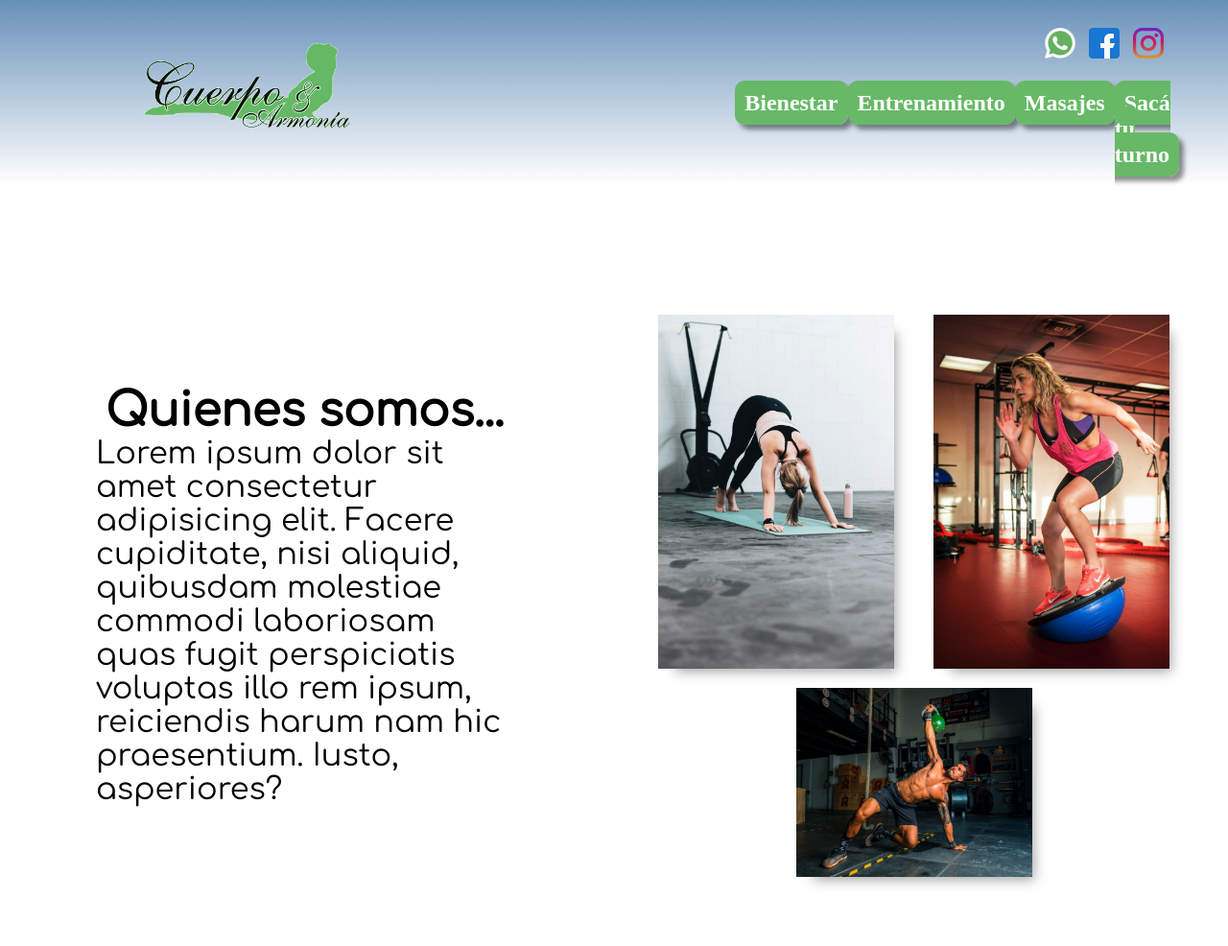
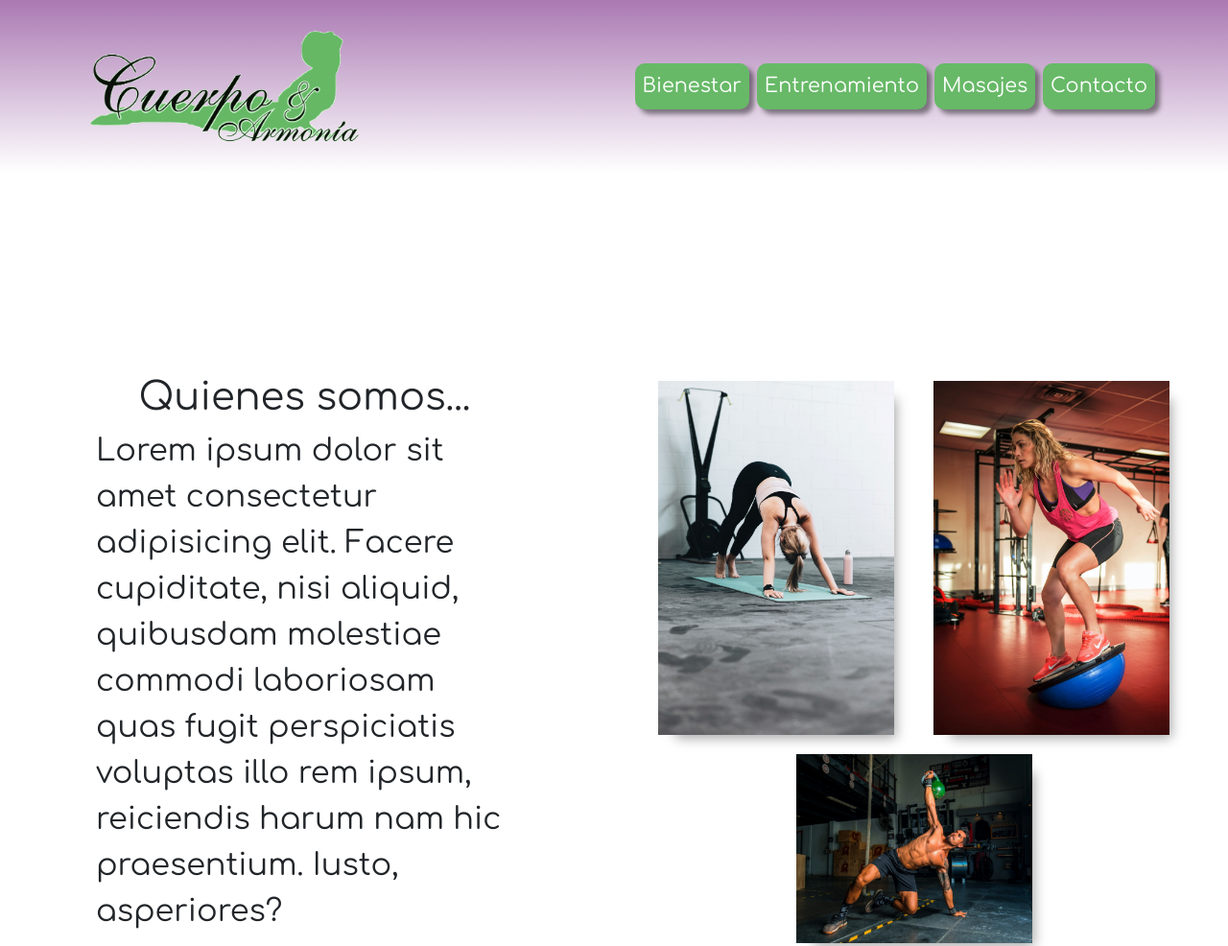
Before and after one commit to JuanBenega/Proyecto-Desarrollo-Web, a plain HTML site: page index.html in a window 1280 px wide. Shown: the top 986 px of the page at 96% size. Drawn offline with nearby package versions, Linux system fonts and the light colour scheme.

Commit message:
Implementacion navbar bootstrap

```diff
--- a/index.html
+++ b/index.html
@@ -5,7 +5,10 @@
     <meta charset="UTF-8">
     <meta http-equiv="X-UA-Compatible" content="IE=edge">
     <meta name="viewport" content="width=device-width, initial-scale=1.0">
-
+    <!-- Bootstrap -->
+    <link href="https://cdn.jsdelivr.net/npm/bootstrap@5.1.3/dist/css/bootstrap.min.css" rel="stylesheet"
+        integrity="sha384-1BmE4kWBq78iYhFldvKuhfTAU6auU8tT94WrHftjDbrCEXSU1oBoqyl2QvZ6jIW3" crossorigin="anonymous">
+    <!-- CSS -->
     <link rel="stylesheet" href="style.css">
     <link rel="shortcut icon" href="imagenes/icon.ico" type="image/x-icon">
 
@@ -18,15 +21,37 @@
         <!--Header-->
         <header class="header">
             <!-- zona navegable de nuestro menú-->
-            <nav>
+
+            <nav class="navbar navbar-expand-lg">
+                <div class="container-fluid">
+                  <a class="navbar-brand" href="index.html">
+                    <img src="imagenes/logo.gif" alt="Cuerpo y Armonía" width="300em">
+                  </a>
+                  <button class="navbar-toggler" type="button" data-bs-toggle="collapse" data-bs-target="#navbarNavAltMarkup" aria-controls="navbarNavAltMarkup" aria-expanded="false" aria-label="Toggle navigation">
+                    <span class="navbar-toggler-icon"></span>
+                  </button>
+
+                  <div class="collapse navbar-collapse justify-content-end" id="navbarNavAltMarkup">
+                    <div class="navbar-nav">
+                      <a class="nav-link nav-button" aria-current="page" href="bienestar.html">Bienestar</a>
+                      <a class="nav-link ms-2 nav-button" href="entrenamiento.html">Entrenamiento</a>
+                      <a class="nav-link ms-2 nav-button" href="masajes.html">Masajes</a>
+                      <a class="nav-link ms-2 nav-button" href="contacto.html">Contacto</a>
+                    </div>
+                  </div>
+                </div>
+              </nav>
+
+
+            <!-- <nav> -->
                 <!--Logo/Inicio-->
-                <a class="header-logo" href="index.html">
+                <!-- <a class="header-logo" href="index.html">
                     <img src="imagenes/logo.gif" alt="Cuerpo y Armonía" width="100%">
                 </a>
 
-                <div class="header-options">
+                <div class="header-options"> -->
                     <!--Redes sociales-->
-                    <div class="header-social">
+                    <!-- <div class="header-social">
                         <a href="https://web.whatsapp.com" target="_blank">
                             <img src="imagenes/whatsapp.png" alt="Whatsapp" width="70%">
                         </a>
@@ -36,10 +61,10 @@
                         <a href="https://www.instagram.com/cuerpo.y.armonia/" target="_blank">
                             <img src="imagenes/instagram.png" alt="Instagram" width="70%">
                         </a>
-                    </div>
+                    </div> -->
 
                     <!--Menú-->
-                    <ul>
+                    <!-- <ul>
                         <li>
                             <a href="bienestar.html">Bienestar</a>
                         </li>
@@ -54,7 +79,7 @@
                         </li>
                     </ul>
                 </div>
-            </nav>
+            </nav> -->
         </header>
         <!--Fin Header-->
 
@@ -121,6 +146,14 @@
         </footer>
         <!--Fin del Footer-->
     </div>
+
+    <!-- JS -->
+    <script src="https://cdn.jsdelivr.net/npm/@popperjs/core@2.10.2/dist/umd/popper.min.js"
+        integrity="sha384-7+zCNj/IqJ95wo16oMtfsKbZ9ccEh31eOz1HGyDuCQ6wgnyJNSYdrPa03rtR1zdB"
+        crossorigin="anonymous"></script>
+    <script src="https://cdn.jsdelivr.net/npm/bootstrap@5.1.3/dist/js/bootstrap.min.js"
+        integrity="sha384-QJHtvGhmr9XOIpI6YVutG+2QOK9T+ZnN4kzFN1RtK3zEFEIsxhlmWl5/YESvpZ13"
+        crossorigin="anonymous"></script>
 </body>
 
 </html>
--- a/style.css
+++ b/style.css
@@ -64,16 +64,16 @@
 /***************************************************** HEADER */
 .header {
     grid-area: header;
-    background-image: linear-gradient(to top, white, #6790B9);
+    background-image: linear-gradient(to top, white, #aa79b3);
 }
 
 /*estilo Nav Header*/
 .header nav {
-    width: 90%;
-    display: flex;
+    width: 95%;
+    /* display: flex; */
     padding-left: 75px;
-    justify-content: space-between;
-    align-content: center;
+    /* justify-content: space-between;
+    align-content: center; */
 }
 
 /*Estilo Logo Header*/
@@ -100,7 +100,7 @@
 }
 
 /*Estilos Menú*/
-.header nav div ul {
+/* .header nav div ul {
     width: 100%;
     list-style: none;
     display: flex;
@@ -108,24 +108,30 @@
     font-size: 1.5rem;
     font-weight: bold;
 
+} */
+
+.nav-buttons {
+    width: 50%;
 }
 
 /*Estilos ítems menú header*/
-.header nav div ul li a {
+ .nav-button {
+    font-family: "comfortaa";
+    font-size: 1.3rem;
     background-color: #67b967;
     border-radius: 10px;
-    padding: 10px;
-    text-decoration: none;
+    /* padding: 5px; */
+    /* text-decoration: none; */
     color: white;
     box-shadow: 5px 5px 5px 0px rgba(0, 0, 0, 0.438);
-    transition: all 1s;
+    transition: all 0.5s;
 }
 
-.header nav div ul li a:hover {
+.nav-button:hover {
     background-color: lightgray;
     color: #67b967;
     box-shadow: none;
-    transform: scale(0.5);
+    transform: scale(110%);
 }
 
 
@@ -340,7 +346,7 @@
 
 /***************************************************** RESPONSIVE */
 
-@media only screen and (max-width:450px) {
+/* @media only screen and (max-width:450px) {
     .index-grid {
         display: grid;
         grid-template-columns: 1fr;
@@ -499,4 +505,4 @@
         padding: 10px;
     }
 
-}
+} */
```
Also changed, not shown: contacto.html (renamed from turno.html).
